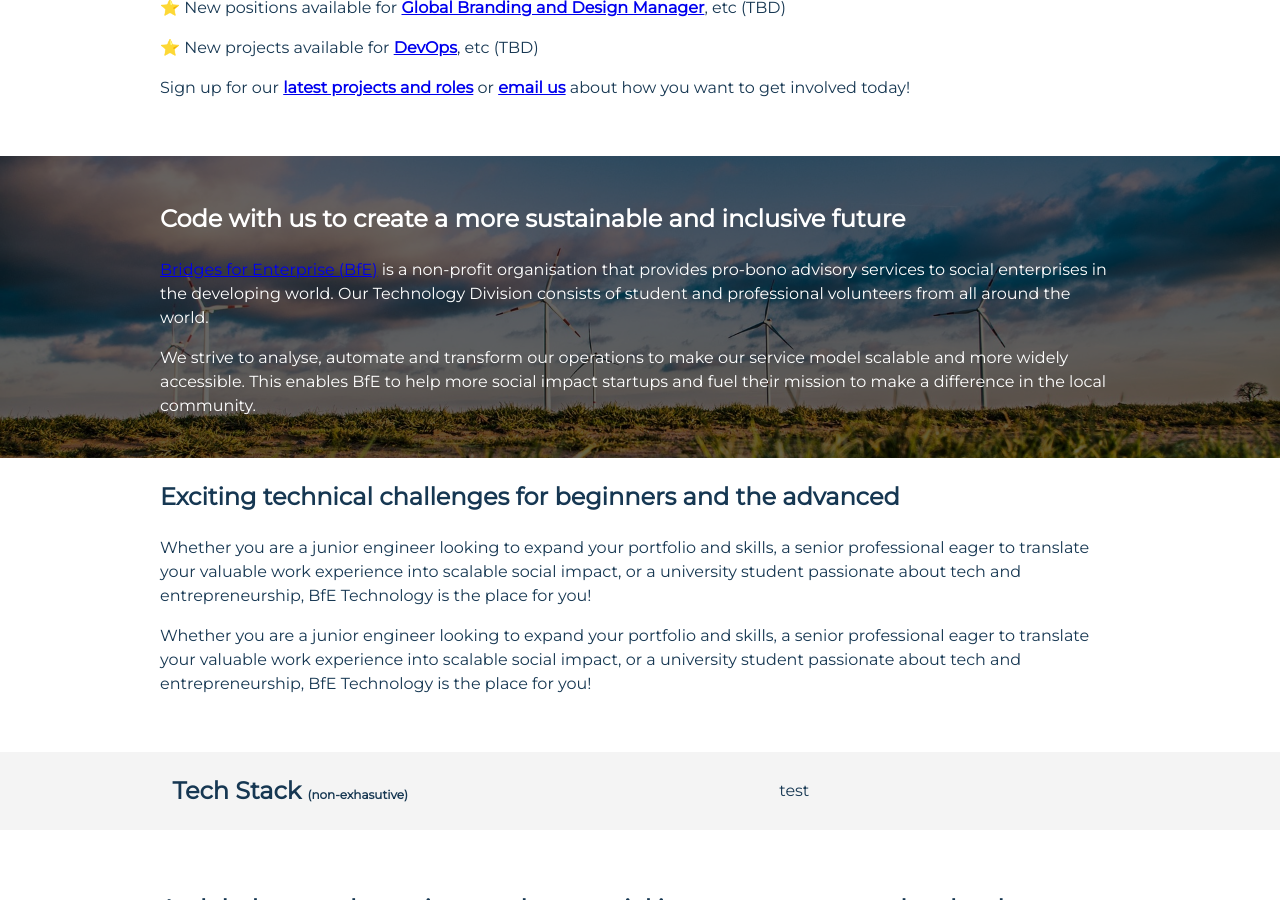
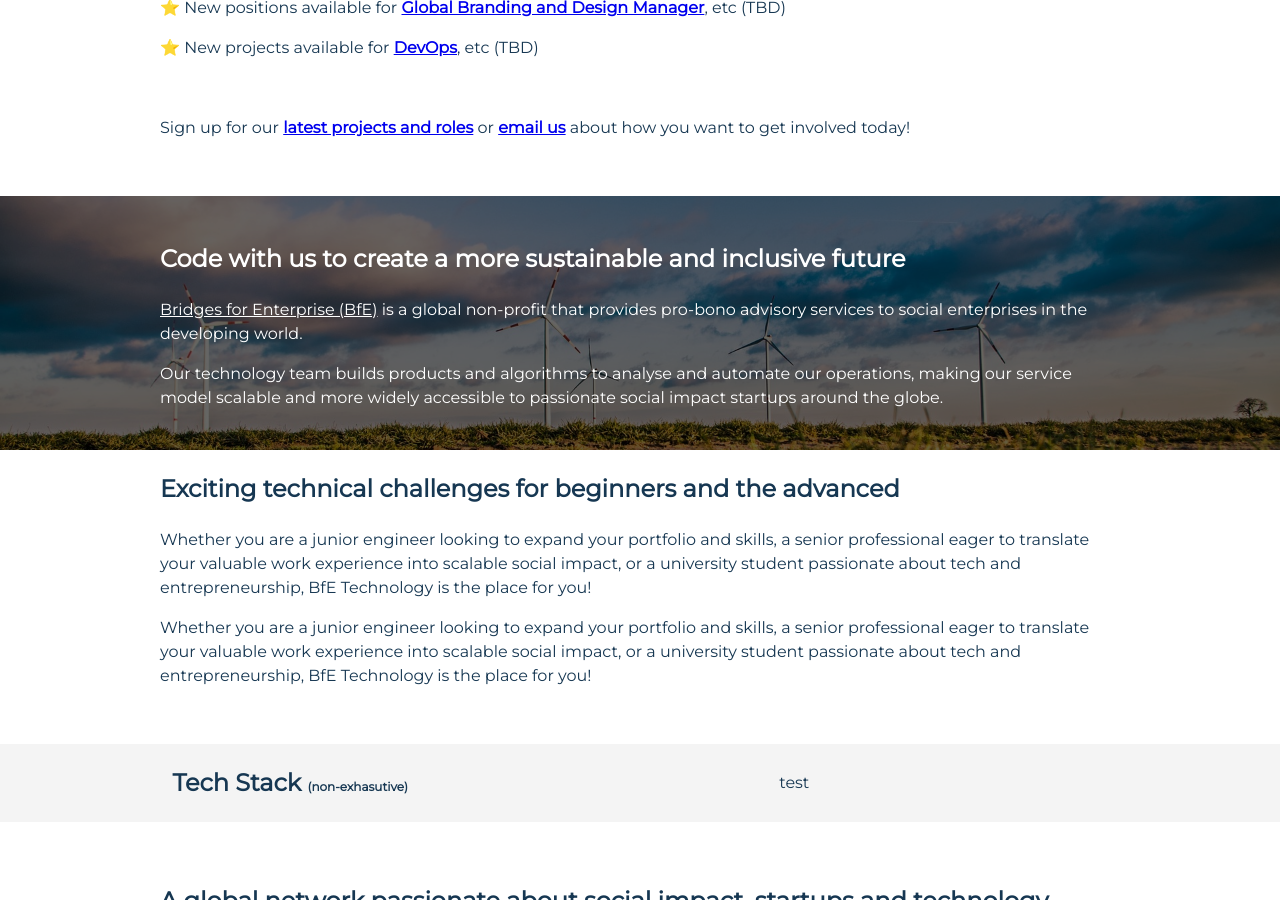
Before and after one commit to BfE-Technology/BfE-Technology.github.io, a Jekyll site: the page built from index.md, in a window 1280 px wide and 900 px high, scrolled down 1141 px. Built offline with Jekyll 4.4.1, drawn with Linux system fonts in a browser that asks for light colours.

Commit message:
Update index.md

```diff
--- a/index.md
+++ b/index.md
@@ -14,12 +14,13 @@ layout: default
 
 ⭐ New projects available for [**DevOps**](https://opps.bridgesforenterprise.com/technology), etc (TBD)
 
+<br>
 
 Sign up for our [**latest projects and roles**](https://opps.bridgesforenterprise.com/technology) or [**email us**](mailto:technology@bridgesforenterprise.com) about how you want to get involved today!
 
 <br>
 
-<div style="background-image:url('assets/img/wind-farm.jpg'); color:white; background-position: center;  background-size: cover; z-index:0; position: relative;" markdown="1" class="full-width">
+<div style="background-image:url('assets/img/wind-farm.jpg'); color:white; background-position: center;  background-size: cover; z-index:0; position: relative;" markdown="1" class="full-width force-white-link">
 
 <div style="position: absolute;width: 100%;height: 100%;left: 0;background-color: black;z-index: -1;opacity: 0.6;"> </div>
 
@@ -28,9 +29,9 @@ Sign up for our [**latest projects and roles**](https://opps.bridgesforenterpris
 <div markdown="1">
 ### Code with us to create a more sustainable and inclusive future
 
-[Bridges for Enterprise (BfE)](https://www.bridgesforenterprise.com) is a non-profit organisation that provides pro-bono advisory services to social enterprises in the developing world. Our Technology Division consists of student and professional volunteers from all around the world.
+[Bridges for Enterprise (BfE)](https://www.bridgesforenterprise.com) is a global non-profit that provides pro-bono advisory services to social enterprises in the developing world.
 
-We strive to analyse, automate and transform our operations to make our service model scalable and more widely accessible. This enables BfE to help more social impact startups and fuel their mission to make a difference in the local community.
+Our technology team builds products and algorithms to analyse and automate our operations, making our service model scalable and more widely accessible to passionate social impact startups around the globe.
 </div>
 
 <br>
@@ -38,6 +39,9 @@ We strive to analyse, automate and transform our operations to make our service
 </div>
 
 ### Exciting technical challenges for beginners and the advanced
+
+
+
 
 Whether you are a junior engineer looking to expand your portfolio and skills, a senior professional eager to translate your valuable work experience into scalable social impact, or a university student passionate about tech and entrepreneurship, BfE Technology is the place for you!
 
```
